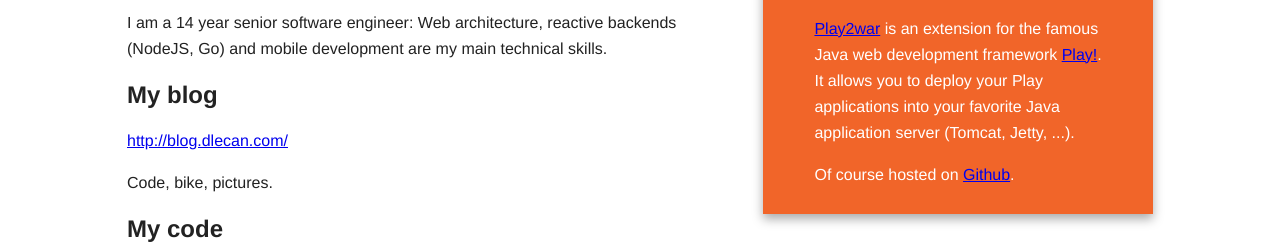
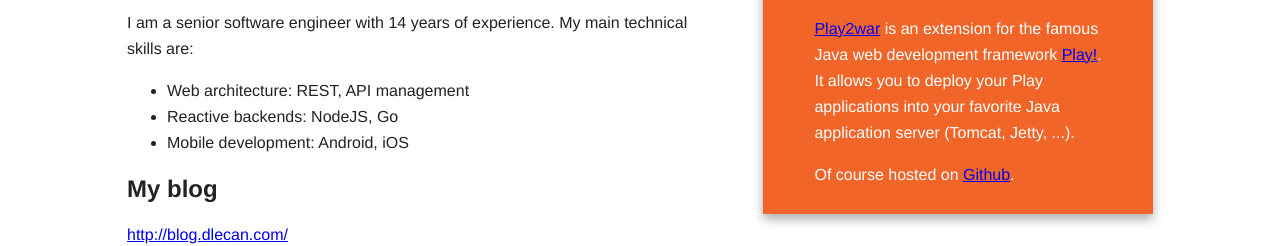
Before and after one commit to dlecan/dlecan.github.io, a plain HTML site: page index.html in a window 1280 px wide. Shown: the part 195-441 px from the top of the page. Drawn offline with nearby package versions, Linux system fonts and the light colour scheme.

Commit message:
Better description

```diff
--- a/index.html
+++ b/index.html
@@ -7,9 +7,9 @@
 	<meta charset="utf-8">
 	<meta http-equiv="X-UA-Compatible" content="IE=edge,chrome=1">
 
-	<title></title>
-	<meta name="description" content="">
-	<meta name="author" content="">
+	<title>Damien Lecan - Senior software engineer</title>
+	<meta name="description" content="Software engineer">
+	<meta name="author" content="Damien Lecan">
 
 	<meta name="viewport" content="width=device-width">
 
@@ -37,7 +37,12 @@
 			<article>
 				<header>
 					<h1>Senior software engineer</h1>
-					<p>I am a 14 year senior software engineer: Web architecture, reactive backends (NodeJS, Go) and mobile development are my main technical skills.</p>
+					<p>I am a senior software engineer with 14 years of experience. My main technical skills are:</p>
+          <ul>
+            <li>Web architecture: REST, API management</li>
+            <li>Reactive backends: NodeJS, Go</li>
+            <li>Mobile development: Android, iOS</li>
+          </ul>
 				</header>
 				<section>
 					<h2>My blog</h2>
```
